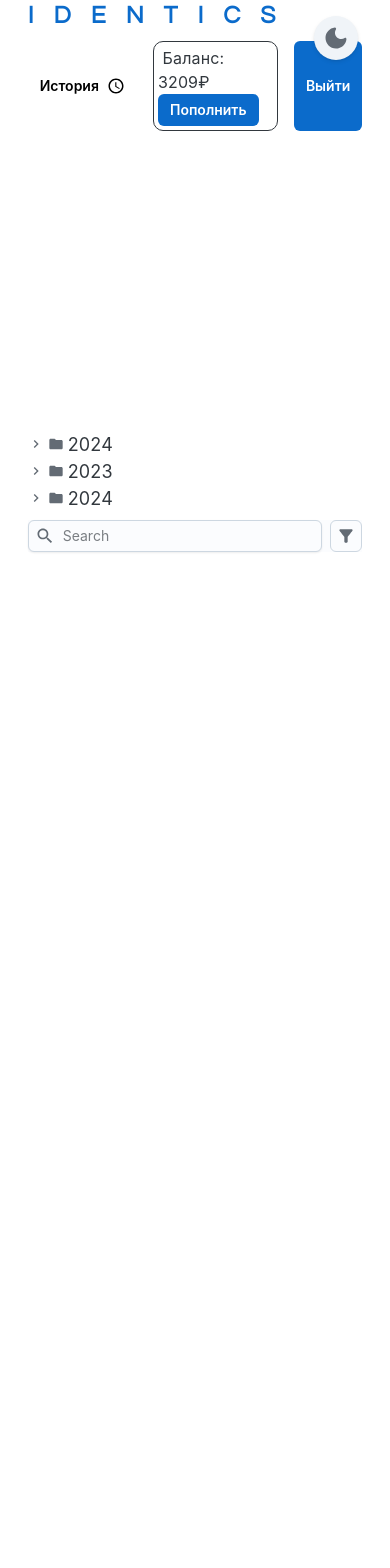
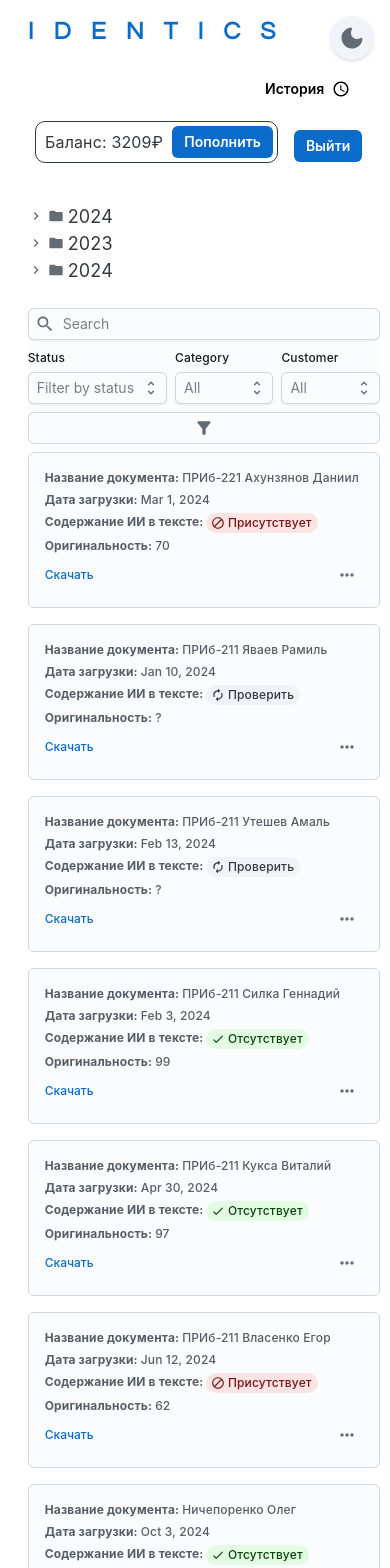
Before and after one commit to sabexzero/identics, a React (Vite) app in the folder frontend/: page /profile in a window 390 px wide. Shown: the top 1568 px of the page. Before the commit the page ends 844 px from the top, so only its background shows below. Built offline with nearby package versions, Linux system fonts and the light colour scheme; a web font is replaced by a local one.

Commit message:
add mobile version profile page

```diff
--- a/frontend/src/components/ColorSchemeToggle/ColorSchemeToggle.jsx
+++ b/frontend/src/components/ColorSchemeToggle/ColorSchemeToggle.jsx
@@ -7,12 +7,15 @@ import LightModeRoundedIcon from "@mui/icons-material/LightModeRounded";
 const ColorSchemeToggle = () => {
     const { mode, setMode } = useColorScheme();
     const [mounted, setMounted] = React.useState(false);
+
     React.useEffect(() => {
         setMounted(true);
     }, []);
+
     if (!mounted) {
         return null;
     }
+
     return (
         <IconButton
             data-screenshot="toggle-mode"
@@ -30,7 +33,7 @@ const ColorSchemeToggle = () => {
                 position: "fixed",
                 zIndex: 999,
                 top: "1rem",
-                right: "2rem",
+                right: { xs: "1rem", sm: "2rem" }, // Adjust right position for mobile
                 borderRadius: "50%",
                 boxShadow: "sm",
             }}
--- a/frontend/src/components/TwoSidedLayout/TwoSidedLayout.jsx
+++ b/frontend/src/components/TwoSidedLayout/TwoSidedLayout.jsx
@@ -17,6 +17,7 @@ const TwoSidedLayout = ({ children, reversed }) => {
                 justifyContent: "flex-start", // Align content to the top
                 py: 0,
                 gap: 4,
+                overflow: "hidden", // Hide both horizontal and vertical overflow
                 [theme.breakpoints.up(834)]: {
                     flexDirection: reversed ? "row-reverse" : "row",
                     gap: 3,
@@ -74,6 +75,7 @@ const TwoSidedLayout = ({ children, reversed }) => {
                     <img
                         src="https://images.unsplash.com/photo-1483791424735-e9ad0209eea2?ixlib=rb-4.0.3&ixid=MnwxMjA3fDB8MHxwaG90by1wYWdlfHx8fGVufDB8fHx8&auto=format&fit=crop&w=774&q=80"
                         alt=""
+                        style={{ width: "100%", height: "auto", display: "block" }} // Ensure the image fits within the container
                     />
                 </MotionDiv>
             </AspectRatio>
--- a/frontend/src/pages/LoginPage/LoginForm.jsx
+++ b/frontend/src/pages/LoginPage/LoginForm.jsx
@@ -74,10 +74,10 @@ export default function LoginForm() {
                             >
                                 <Link component={RouterLink} to="/" sx={{ display: "flex", alignItems: "center" }}>
                                     <ArrowBackIos fontSize="large" />
-                                    <Typography component="h1" level="h3" sx={{ ml: 1 }}>
-                                        Войти
-                                    </Typography>
                                 </Link>
+                                <Typography component="h1" level="h3" sx={{ ml: 1 }}>
+                                    Войти
+                                </Typography>
                             </Box>
                             <Box sx={{display: "flex", justifyContent: "start", flexDirection: "column"}}>
                                 <Box sx={{display: "flex", flexWrap: "wrap", alignItems: "center", gap: {xs:0, sm:1}}}>
--- a/frontend/src/pages/MainPage/Layout.jsx
+++ b/frontend/src/pages/MainPage/Layout.jsx
@@ -16,6 +16,7 @@ export default function Layout() {
                     fontSize: "clamp(1.875rem, 1.3636rem + 2.1818vw, 3rem)",
                     fontFamily: "Questrial, sans-serif",
                     letterSpacing: "20px",
+                    marginTop: { xs: "2rem", md: "0" }, // Add margin top for mobile
                 }}
             >
                 IDENTICS
@@ -24,7 +25,7 @@ export default function Layout() {
                 level="h1"
                 sx={{
                     fontWeight: "xl",
-                    fontSize: "clamp(1.5rem, 1rem + 2.1818vw, 2.7rem)",
+                    fontSize: { xs: "1.5rem", md: "clamp(1.5rem, 1rem + 2.1818vw, 2.7rem)" },
                     lineHeight: "1.2em",
                 }}
             >
@@ -33,7 +34,7 @@ export default function Layout() {
             </Typography>
             <Typography
                 textColor="text.secondary"
-                sx={{ fontSize: "lg", lineHeight: "lg" }}
+                sx={{ fontSize: { xs: "1rem", md: "lg" }, lineHeight: "lg" }}
             >
                 Точность, скорость и инновации - выбери антиплагиат нового
                 поколения!
--- a/frontend/src/pages/MainPage/MainPage.jsx
+++ b/frontend/src/pages/MainPage/MainPage.jsx
@@ -20,6 +20,7 @@ export default function MainPage() {
                     [theme.getColorSchemeSelector("dark")]: {
                         backgroundColor: "#0F1214",
                     },
+                    overflow: "hidden", // Ensure no overflow
                 })}
             >
                 <Layout />
--- a/frontend/src/pages/ProfilePage/ProfilePage.jsx
+++ b/frontend/src/pages/ProfilePage/ProfilePage.jsx
@@ -1,16 +1,18 @@
 import * as React from 'react';
-import { CssVarsProvider } from '@mui/joy/styles';
-import CssBaseline from '@mui/joy/CssBaseline';
+import { CssVarsProvider } from "@mui/joy/styles";
 import Box from '@mui/joy/Box';
 import Button from '@mui/joy/Button';
 import Typography from '@mui/joy/Typography';
 import AccessTimeIcon from '@mui/icons-material/AccessTime';
 import Directory from './components/Directory';
 import OrderTable from './components/OrderTable';
+import CssBaseline from "@mui/joy/CssBaseline";
+import framesxTheme from "../../components/theme/theme";
+
 
 export default function ProfilePage() {
     return (
-        <CssVarsProvider disableTransitionOnChange>
+        <CssVarsProvider disableTransitionOnChange theme={framesxTheme}>
             <CssBaseline />
             <Box sx={{ display: 'flex', minHeight: '100dvh', maxWidth: '94dvw', mx: 'auto' }}>
                 {/*<Header />*/}
@@ -34,7 +36,6 @@ export default function ProfilePage() {
                         gap: 1,
                     }}
                 >
-
                     <Box
                         sx={{
                             display: 'flex',
@@ -52,17 +53,21 @@ export default function ProfilePage() {
                                         fontWeight: 'xs',
                                         fontSize: 'clamp(1rem, 1rem + 2.1818vw, 2rem)',
                                         fontFamily: 'Questrial, sans-serif',
-                                        letterSpacing: '20px'}}>
+                                        letterSpacing: '20px',
+                                        mb: { xs: 2, sm: 0 },
+                                        pt: { xs: 2, sm: 0 } // Отступ сверху для логотипа на мобильной версии
+                                    }}>
                             IDENTICS
                         </Typography>
-
 
                         <Box sx={{
                             display: 'flex',
                             gap: 2,
                             justifyContent: 'flex-end',
-                        }}
-                        >
+                            flexDirection: { xs: 'row', sm: 'row' }, // Изменено на 'row' для мобильной версии
+                            alignItems: { xs: 'center', sm: 'center' },
+                            flexWrap: 'wrap',
+                        }}>
                             <Button
                                 color="none"
                                 size="sm"
@@ -80,6 +85,7 @@ export default function ProfilePage() {
                                     borderRadius: '10px',
                                     py: '4px',
                                     px: '4px',
+                                    mb: { xs: 1, sm: 0 },
                                 }}>
                                 &nbsp;Баланс: 3209₽ &nbsp;
                                 <Button
@@ -97,7 +103,6 @@ export default function ProfilePage() {
                                 Выйти
                             </Button>
                         </Box>
-
                     </Box>
 
                     <Box
@@ -112,10 +117,9 @@ export default function ProfilePage() {
                                 display: 'flex',
                                 flex: 1,
                                 flexDirection: { xs: 'column', md: 'row' },
-                                gap: 0,
+                                gap: 2,
                             }}
                         >
-
                             <Box
                                 sx={{
                                     flex: 0.3,
--- a/frontend/src/pages/ProfilePage/components/OrderTable.tsx
+++ b/frontend/src/pages/ProfilePage/components/OrderTable.tsx
@@ -1,21 +1,17 @@
-/* eslint-disable jsx-a11y/anchor-is-valid */
 import * as React from 'react';
 import { ColorPaletteProp } from '@mui/joy/styles';
-import Avatar from '@mui/joy/Avatar';
 import Box from '@mui/joy/Box';
 import Button from '@mui/joy/Button';
 import Chip from '@mui/joy/Chip';
 import Divider from '@mui/joy/Divider';
 import FormControl from '@mui/joy/FormControl';
 import FormLabel from '@mui/joy/FormLabel';
-import Link from '@mui/joy/Link';
 import Input from '@mui/joy/Input';
 import Modal from '@mui/joy/Modal';
 import ModalDialog from '@mui/joy/ModalDialog';
 import ModalClose from '@mui/joy/ModalClose';
 import Select from '@mui/joy/Select';
 import Option from '@mui/joy/Option';
-import Table from '@mui/joy/Table';
 import Sheet from '@mui/joy/Sheet';
 import Checkbox from '@mui/joy/Checkbox';
 import IconButton, { iconButtonClasses } from '@mui/joy/IconButton';
@@ -24,6 +20,8 @@ import Menu from '@mui/joy/Menu';
 import MenuButton from '@mui/joy/MenuButton';
 import MenuItem from '@mui/joy/MenuItem';
 import Dropdown from '@mui/joy/Dropdown';
+import Table from '@mui/joy/Table';
+import Link from '@mui/joy/Link';
 
 import FilterAltIcon from '@mui/icons-material/FilterAlt';
 import SearchIcon from '@mui/icons-material/Search';
@@ -141,13 +139,15 @@ function RowMenu() {
         </Dropdown>
     );
 }
+
 export default function OrderTable() {
     const [order, setOrder] = React.useState<Order>('desc');
     const [selected, setSelected] = React.useState<readonly string[]>([]);
     const [open, setOpen] = React.useState(false);
+
     const renderFilters = () => (
         <React.Fragment>
-      <FormControl size="sm">
+            <FormControl size="sm" sx={{ flex: 1 }}>
                 <FormLabel>Status</FormLabel>
                 <Select
                     size="sm"
@@ -160,7 +160,7 @@ export default function OrderTable() {
                     <Option value="cancelled">Cancelled</Option>
                 </Select>
             </FormControl>
-      <FormControl size="sm">
+            <FormControl size="sm" sx={{ flex: 1 }}>
                 <FormLabel>Category</FormLabel>
                 <Select size="sm" placeholder="All">
                     <Option value="all">All</Option>
@@ -169,7 +169,7 @@ export default function OrderTable() {
                     <Option value="debit">Debit</Option>
                 </Select>
             </FormControl>
-      <FormControl size="sm">
+            <FormControl size="sm" sx={{ flex: 1 }}>
                 <FormLabel>Customer</FormLabel>
                 <Select size="sm" placeholder="All">
                     <Option value="all">All</Option>
@@ -183,11 +183,12 @@ export default function OrderTable() {
             </FormControl>
         </React.Fragment>
     );
+
     return (
         <React.Fragment>
             <Sheet
                 className="SearchAndFilters-mobile"
-        sx={{ display: { xs: 'flex', sm: 'none' }, my: 1, gap: 1 }}
+                sx={{ display: { xs: 'flex', sm: 'none' }, my: 1, gap: 1, flexDirection: 'column' }}
             >
                 <Input
                     size="sm"
@@ -195,6 +196,9 @@ export default function OrderTable() {
                     startDecorator={<SearchIcon />}
                     sx={{ flexGrow: 1 }}
                 />
+                <Box sx={{ display: 'flex', gap: 1, flexWrap: 'wrap' }}>
+                    {renderFilters()}
+                </Box>
                 <IconButton
                     size="sm"
                     variant="outlined"
@@ -264,7 +268,7 @@ export default function OrderTable() {
                 >
                     <thead>
                     <tr>
-            <th style={{width: 48, textAlign: 'center', padding: '12px 6px'}}>
+                        <th style={{ width: 48, textAlign: 'center', padding: '12px 6px' }}>
                             <Checkbox
                                 size="sm"
                                 indeterminate={
@@ -281,15 +285,14 @@ export default function OrderTable() {
                                         ? 'primary'
                                         : undefined
                                 }
-                  sx={{verticalAlign: 'text-bottom'}}
+                                sx={{ verticalAlign: 'text-bottom' }}
                             />
                         </th>
-
-            <th style={{width: 140, padding: '12px 6px'}}>Название документа</th>
-            <th style={{width: 140, padding: '12px 6px'}}>Дата загрузки</th>
-            <th style={{width: 140, padding: '12px 6px'}}>Содержание ИИ в тексте</th>
-            <th style={{width: 240, padding: '12px 6px'}}>Оригинальность</th>
-            <th style={{width: 140, padding: '12px 6px'}}>Отчет</th>
+                        <th style={{ width: 140, padding: '12px 6px' }}>Название документа</th>
+                        <th style={{ width: 140, padding: '12px 6px' }}>Дата загрузки</th>
+                        <th style={{ width: 140, padding: '12px 6px' }}>Содержание ИИ в тексте</th>
+                        <th style={{ width: 240, padding: '12px 6px' }}>Оригинальность</th>
+                        <th style={{ width: 140, padding: '12px 6px' }}>Отчет</th>
                     </tr>
                     </thead>
                     <tbody>
@@ -356,6 +359,72 @@ export default function OrderTable() {
                 </Table>
             </Sheet>
             <Box
+                className="OrderTableContainer-mobile"
+                sx={{
+                    display: { xs: 'block', sm: 'none' },
+                    width: '100%',
+                    borderRadius: 'sm',
+                    flexShrink: 1,
+                    overflow: 'auto',
+                    minHeight: 0,
+                }}
+            >
+                {[...rows].sort(getComparator(order, 'id')).map((row) => (
+                    <Sheet
+                        key={row.id}
+                        variant="outlined"
+                        sx={{
+                            mb: 2,
+                            p: 2,
+                            gap: 2,
+                            borderRadius: 'sm',
+                        }}
+                    >
+                        <Typography level="body-xs" fontWeight="bold" mb={0.5}>
+                            Название документа: <Typography level="body-xs">{row.id}</Typography>
+                        </Typography>
+
+                        <Typography level="body-xs" fontWeight="bold" mb={0.5}>
+                            Дата загрузки: <Typography level="body-xs">{row.date}</Typography>
+                        </Typography>
+
+                        <Typography level="body-xs" fontWeight="bold" mb={0.5}>
+                            Содержание ИИ в тексте: <Chip
+                            variant="soft"
+                            size="sm"
+                            startDecorator={
+                                {
+                                    Отсутствует: <CheckRoundedIcon />,
+                                    Проверить: <AutorenewRoundedIcon />,
+                                    Присутствует: <BlockIcon />,
+                                }[row.status]
+                            }
+                            color={
+                                {
+                                    Отсутствует: 'success',
+                                    Проверить: 'neutral',
+                                    Присутствует: 'danger',
+                                }[row.status] as ColorPaletteProp
+                            }
+                        >
+                            {row.status}
+                        </Chip>
+                        </Typography>
+
+                        <Typography level="body-xs" fontWeight="bold" mb={0.5}>
+                            Оригинальность: <Typography level="body-xs">{row.customer}</Typography>
+                        </Typography>
+
+                        <Box sx={{ display: 'flex',alignItems: 'center',justifyContent: 'space-between'}}>
+                            <Link level="body-xs" component="button">
+                                Скачать
+                            </Link>
+                            <RowMenu />
+                        </Box>
+                    </Sheet>
+                ))}
+            </Box>
+            <Box
                 className="Pagination-laptopUp"
                 sx={{
                     pt: 2,
@@ -375,7 +444,6 @@ export default function OrderTable() {
                 >
                     Previous
                 </Button>
-
                 <Box sx={{ flex: 1 }} />
                 {['1', '2', '3', '…', '8', '9', '10'].map((page) => (
                     <IconButton
@@ -397,6 +465,44 @@ export default function OrderTable() {
                     Next
                 </Button>
             </Box>
+            <Box
+                className="Pagination-mobile"
+                sx={{
+                    display: { xs: 'flex', md: 'none' },
+                    justifyContent: 'center',
+                    alignItems: 'center',
+                    gap: 1,
+                    pt: 2,
+                    mb: 3
+                }}
+            >
+                <IconButton
+                    size="sm"
+                    variant="outlined"
+                    color="neutral"
+                >
+                    <KeyboardArrowLeftIcon />
+                        </IconButton>
+                        <Box sx={{ display: 'flex', gap: 1 }}>
+                            {['1', '2', '3', '…', '8', '9', '10'].map((page) => (
+                                <IconButton
+                                    key={page}
+                                    size="sm"
+                                    variant={Number(page) ? 'outlined' : 'plain'}
+                                    color="neutral"
+                                >
+                                    {page}
+                                </IconButton>
+                            ))}
+                        </Box>
+                        <IconButton
+                            size="sm"
+                            variant="outlined"
+                            color="neutral"
+                        >
+                    <KeyboardArrowRightIcon />
+                </IconButton>
+            </Box>
         </React.Fragment>
     );
 }
```
Also changed, not shown: frontend/src/assets/images/img_man.png (deleted), frontend/src/assets/images/search_icon.svg (deleted). Lines whose indentation alone changed are shown as unchanged.
